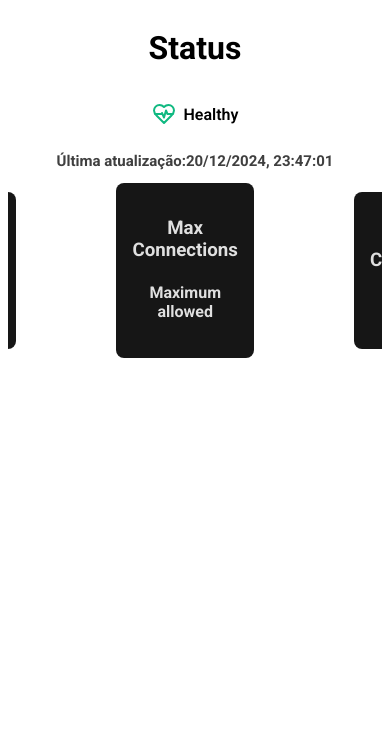
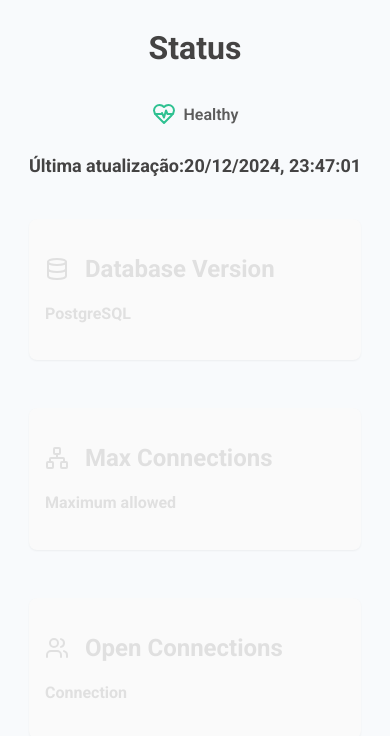
Before and after one commit to Douglascrc/douglas-tabnews, a Next.js app: page /status in a window 390 px wide. Shown: the top 736 px of the page. Built offline with nearby package versions, Linux system fonts and the light colour scheme; no server answers; the database is empty.

Commit message:
style: add global styles and enhance status page layout with responsive design

```diff
--- /dev/null
+++ b/app/global.css
@@ -0,0 +1,39 @@
+@import url("https://fonts.googleapis.com/css2?family=Roboto:ital,wght@0,100..900;1,100..900&display=swap");
+
+:root {
+  --foreground: #171717;
+  --text: #444343;
+  --title: #1f2937;
+  --describe: #6b7280;
+  --bg-card: #fafafa;
+  --background: #f8fafc;
+}
+
+html {
+  overflow-x: hidden;
+  scroll-behavior: smooth;
+}
+
+body {
+  color: var(--foreground);
+  background: var(--background);
+  font-family: Roboto, Helvetica, sans-serif;
+}
+
+@media (prefers-color-scheme: light) {
+  body {
+    background-color: var(--background);
+    color: var(--text);
+  }
+}
+
+@media (prefers-color-scheme: dark) {
+  body {
+    background-color: black;
+    color: #f8fafc;
+
+    --bg-card: #161616;
+    --describe: #adadad;
+    --title: #f8fafc;
+  }
+}
--- a/pages/status/index.js
+++ b/pages/status/index.js
@@ -1,5 +1,6 @@
 import useSWR from "swr";
 import styles from "./status.module.css";
+import "app/global.css";
 
 async function fetchAPI(key) {
   const response = await fetch(key);
@@ -77,19 +78,77 @@ export default function StatusPage() {
 
           <section className={styles.databaseInfo}>
             <div>
-              <h3>Database Version</h3>
+              <h2>
+                <svg
+                  xmlns="http://www.w3.org/2000/svg"
+                  width="24"
+                  height="24"
+                  viewBox="0 0 24 24"
+                  fill="none"
+                  stroke="currentColor"
+                  stroke-width="2"
+                  stroke-linecap="round"
+                  stroke-linejoin="round"
+                  class="lucide lucide-database"
+                >
+                  <ellipse cx="12" cy="5" rx="9" ry="3" />
+                  <path d="M3 5V19A9 3 0 0 0 21 19V5" />
+                  <path d="M3 12A9 3 0 0 0 21 12" />
+                </svg>
+                Database Version
+              </h2>
+
               <h3>{data.dependencies.database_info.version}</h3>
               <h4>PostgreSQL</h4>
             </div>
 
             <div>
-              <h3>Max Connections</h3>
+              <h2>
+                <svg
+                  xmlns="http://www.w3.org/2000/svg"
+                  width="24"
+                  height="24"
+                  viewBox="0 0 24 24"
+                  fill="none"
+                  stroke="currentColor"
+                  stroke-width="2"
+                  stroke-linecap="round"
+                  stroke-linejoin="round"
+                  class="lucide lucide-network"
+                >
+                  <rect x="16" y="16" width="6" height="6" rx="1" />
+                  <rect x="2" y="16" width="6" height="6" rx="1" />
+                  <rect x="9" y="2" width="6" height="6" rx="1" />
+                  <path d="M5 16v-3a1 1 0 0 1 1-1h12a1 1 0 0 1 1 1v3" />
+                  <path d="M12 12V8" />
+                </svg>
+                Max Connections
+              </h2>
               <h3>{data.dependencies.database_info.max_connections}</h3>
               <h4>Maximum allowed</h4>
             </div>
 
             <div>
-              <h3>Open Connections</h3>
+              <h2>
+                <svg
+                  xmlns="http://www.w3.org/2000/svg"
+                  width="24"
+                  height="24"
+                  viewBox="0 0 24 24"
+                  fill="none"
+                  stroke="currentColor"
+                  stroke-width="2"
+                  stroke-linecap="round"
+                  stroke-linejoin="round"
+                  class="lucide lucide-users"
+                >
+                  <path d="M16 21v-2a4 4 0 0 0-4-4H6a4 4 0 0 0-4 4v2" />
+                  <circle cx="9" cy="7" r="4" />
+                  <path d="M22 21v-2a4 4 0 0 0-3-3.87" />
+                  <path d="M16 3.13a4 4 0 0 1 0 7.75" />
+                </svg>
+                Open Connections
+              </h2>
               <h3>{data.dependencies.database_info.opened_connections}</h3>
               <h4>Connection</h4>
             </div>
--- a/pages/status/status.module.css
+++ b/pages/status/status.module.css
@@ -1,9 +1,5 @@
-@import url("https://fonts.googleapis.com/css2?family=Roboto:ital,wght@0,100..900;1,100..900&display=swap");
-
 .status {
   font-size: 1rem;
-  font-family: Roboto, sans-serif;
-  text-align: center;
   align-items: center;
   display: flex;
   flex-direction: column;
@@ -14,28 +10,49 @@
   display: flex;
   flex-direction: row;
   align-items: center;
-  text-align: center;
   font-weight: 600;
   gap: 8px;
-  width: 100%;
+  animation: pulse 3s cubic-bezier(0.4, 0, 0.6, 1) infinite;
 }
 
 .updated {
-  font-size: x-small;
-  color: #3f3f3f;
+  font-size: 0.75rem;
 }
 
 .databaseInfo {
   display: flex;
   flex-direction: row;
-  gap: 100px;
-  align-items: center;
-  justify-content: center;
+  justify-content: space-between;
+  gap: 0.75rem;
+  margin: 4px;
+  padding: 1.5rem;
 }
 
 .databaseInfo > div {
-  padding: 16px;
-  background-color: #161616;
+  padding: 1rem;
+  background-color: var(--bg-card);
   border-radius: 8px;
   color: #e0e0e0;
+  min-width: 300px;
+  box-shadow: 0 1px 2px rgba(0, 0, 0, 0.05);
 }
+
+.databaseInfo > div > h2 {
+  display: flex;
+  align-items: center;
+  gap: 1rem;
+}
+
+@media (max-width: 640px) {
+  .databaseInfo {
+    display: flex;
+    flex-direction: column;
+    gap: 3rem;
+  }
+}
+
+@keyframes pulse {
+  50% {
+    opacity: 0.5;
+  }
+}
```
